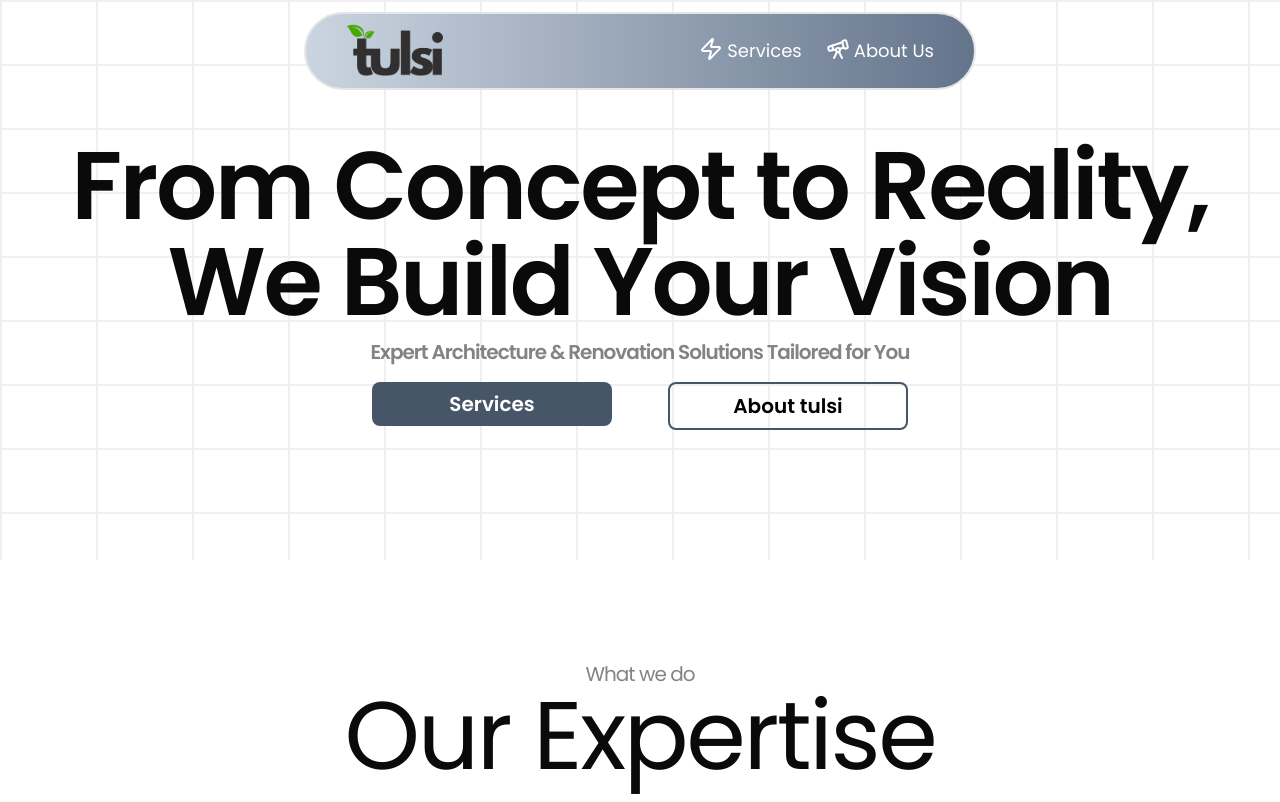
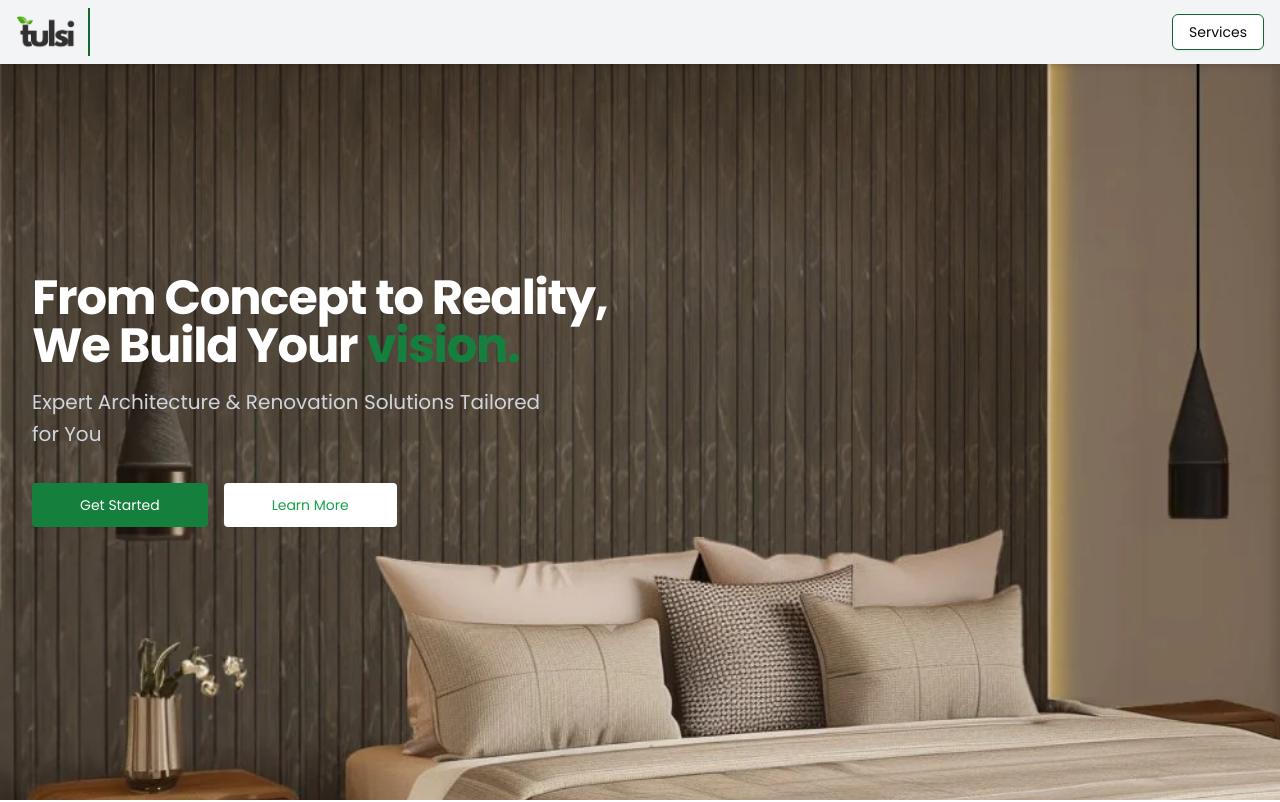
Before and after one commit to Abhiraunak/tulsi, a Next.js app: page / in a window 1280 px wide. Shown: the top 802 px of the page. Built offline with nearby package versions, Linux system fonts and the light colour scheme.

Commit message:
Add a new hero section

```diff
--- a/app/page.tsx
+++ b/app/page.tsx
@@ -3,6 +3,7 @@ import { WorkPortfolio } from "@/components/WorkPortfolio";
 import Footer from "@/components/Footer";
 import Link from "next/link";
 import Appbar from "@/components/Appbar";
+import Hero from "@/components/Hero";
 // import WhatsappButton from "@/components/WhatsAppIntegration";
 
 export default function Home() {
@@ -32,32 +33,10 @@ export default function Home() {
         <meta name="twitter:card" content="summary_large_image" />
       </Head>
 
-      {/* Main Content */}
-      <main className="relative w-full h-[35rem]  bg-[linear-gradient(to_right,#f0f0f0_2px,transparent_1px),linear-gradient(to_bottom,#f0f0f0_2px,transparent_1px)] bg-[size:6rem_4rem]">
-        <Appbar />
-        <div className="container max-w-screen-xl mx-auto pt-12 text-center space-y-6 sm:space-y-2">
-          <h1 className="text-4xl md:text-6xl lg:text-8xl font-bold lg:font-semibold md:font-semibold tracking-tight">
-            From Concept to Reality, We Build Your Vision
-          </h1>
-          <h2 className="text-lg md:text-xl tracking-tighter font-semibold opacity-50">
-            Expert Architecture & Renovation Solutions Tailored for You
-          </h2>
+      <div>
+        <Hero/>
+      </div>
 
-          <div className="flex justify-center gap-6 lg:gap-14 pt-10 sm:pt-2">
-            <Link href="/services">
-              <button className="px-10 py-2 lg:min-w-[240px] bg-slate-600 hover:bg-slate-800 rounded-lg font-semibold text-white lg:text-xl text-center">
-                Services
-              </button>
-            </Link>
-
-            <Link href="/about">
-              <button className="px-10 py-2 lg:min-w-[240px] border-2 border-slate-600 rounded-lg font-semibold text-black lg:text-xl text-center">
-                About tulsi
-              </button>
-            </Link>
-          </div>
-        </div>
-      </main>
       <div className="container relative pt-[100px] mb-10">
         <div className="absolute inset-0 overflow-hidden">
           <div className="absolute -inset-[10px] opacity-50">
--- a/app/wallpanel/gallery/page.tsx
+++ b/app/wallpanel/gallery/page.tsx
@@ -16,7 +16,6 @@ export default function Page() {
           className="mt-4"
         />
       </div>
-
     </>
   )
 }
--- a/components/Hero.tsx
+++ b/components/Hero.tsx
@@ -1,42 +1,42 @@
+// import ProductAppbar from "./ProductAppbar";
+
 import ProductAppbar from "./ProductAppbar";
 
 
 export default function Hero() {
     return (
         <section
-            className="relative bg-[url(https://images.unsplash.com/photo-1604014237800-1c9102c219da?ixlib=rb-1.2.1&ixid=MnwxMjA3fDB8MHxwaG90by1wYWdlfHx8fGVufDB8fHx8&auto=format&fit=crop&w=1770&q=80)] bg-cover bg-center bg-no-repeat"
+            className="relative bg-[url(/Wallpanels/Panel30.png)] bg-cover bg-center bg-no-repeat"
         >
-            <div className="z-[1001]">
-                <ProductAppbar heading={"Home"} />
-            </div>
             <div
-                className="absolute inset-0 bg-gray-900/75 sm:bg-transparent sm:from-gray-900/95 sm:to-gray-900/25 ltr:sm:bg-gradient-to-r rtl:sm:bg-gradient-to-l"
+                className="absolute inset-0 bg-white/30 sm:bg-transparent sm:from-white/95 sm:to-white/25 ltr:sm:bg-gradient-to-r rtl:sm:bg-gradient-to-l"
             ></div>
 
             <div
                 className="relative mx-auto max-w-screen-xl px-4 py-32 sm:px-6 lg:flex lg:h-screen lg:items-center lg:px-8"
             >
-                <div className="max-w-xl ltr:sm:text-left rtl:sm:text-right">
-                    <h1 className="text-3xl font-extrabold text-white sm:text-5xl">
-                        From Concept to Reality,
-                        <strong className="block font-extrabold text-green-950"> We Build Your Vision </strong>
+                <ProductAppbar heading="" />
+                <div className="max-w-xl  ltr:sm:text-left rtl:sm:text-right">
+                    <h1 className="text-3xl text-white tracking-tight font-extrabold sm:text-5xl">
+                        From Concept to Reality, We Build Your
+                        <strong className="font-extrabold text-green-700 inline"> vision. </strong>
                     </h1>
 
-                    <p className="mt-4 max-w-lg text-white sm:text-xl/relaxed">
+                    <p className="mt-4 max-w-lg tracking-normal text-gray-300 sm:text-xl/relaxed">
                         Expert Architecture & Renovation Solutions Tailored for You
                     </p>
 
                     <div className="mt-8 flex flex-wrap gap-4 text-center">
                         <a
-                            href="/wallpanel"
-                            className="block w-full rounded-sm bg-green-600 px-12 py-3 text-sm font-medium hover:font-semibold text-white shadow-sm hover:bg-green-700 focus:ring-3 focus:outline-hidden sm:w-auto"
+                            href="#"
+                            className="block w-full rounded-sm bg-green-700 px-12 py-3 text-sm font-medium text-white shadow-sm hover:bg-rose-700 focus:ring-3 focus:outline-hidden sm:w-auto"
                         >
                             Get Started
                         </a>
 
                         <a
-                            href="/services"
-                            className="block w-full rounded-sm bg-white px-12 py-3 text-sm font-medium text-green-600 shadow-sm hover:text-green-700 focus:ring-3 focus:outline-hidden sm:w-auto"
+                            href="#"
+                            className="block w-full rounded-sm bg-white px-12 py-3 text-sm font-medium text-green-600 shadow-sm hover:text-rose-700 focus:ring-3 focus:outline-hidden sm:w-auto"
                         >
                             Learn More
                         </a>
--- /dev/null
+++ b/components/Hero2.tsx
@@ -0,0 +1,27 @@
+import Appbar from "./Appbar";
+
+<main className="relative w-full h-[35rem]  bg-[linear-gradient(to_right,#f0f0f0_2px,transparent_1px),linear-gradient(to_bottom,#f0f0f0_2px,transparent_1px)] bg-[size:6rem_4rem]">
+        <Appbar />
+        <div className="container max-w-screen-xl mx-auto pt-12 text-center space-y-6 sm:space-y-2">
+          <h1 className="text-4xl md:text-6xl lg:text-8xl font-bold lg:font-semibold md:font-semibold tracking-tight">
+            From Concept to Reality, We Build Your Vision
+          </h1>
+          <h2 className="text-lg md:text-xl tracking-tighter font-semibold opacity-50">
+            Expert Architecture & Renovation Solutions Tailored for You
+          </h2>
+
+          <div className="flex justify-center gap-6 lg:gap-14 pt-10 sm:pt-2">
+            <Link href="/services">
+              <button className="px-10 py-2 lg:min-w-[240px] bg-slate-600 hover:bg-slate-800 rounded-lg font-semibold text-white lg:text-xl text-center">
+                Services
+              </button>
+            </Link>
+
+            <Link href="/about">
+              <button className="px-10 py-2 lg:min-w-[240px] border-2 border-slate-600 rounded-lg font-semibold text-black lg:text-xl text-center">
+                About tulsi
+              </button>
+            </Link>
+          </div>
+        </div>
+      </main>
--- a/components/ProductAppbar.tsx
+++ b/components/ProductAppbar.tsx
@@ -10,7 +10,7 @@ interface ProductAppbarProps{
 
 export default function Page({heading}: ProductAppbarProps) {
     return (
-        <div className='w-full mx-auto py-2 px-4 flex items-center justify-between fixed top-0 left-1/2 transform -translate-x-1/2 bg-gray-100 shadow-md'>
+        <div className='w-full mx-auto py-2 px-4 flex items-center justify-between fixed top-0 left-1/2 transform -translate-x-1/2 bg-gray-100 shadow-md z-[1001]'>
             <div className="flex items-center">
                 <Link href={"/"}>
                     <Image
```
Also changed, not shown: 1 other file (tests, documents, lock files or other folders).
